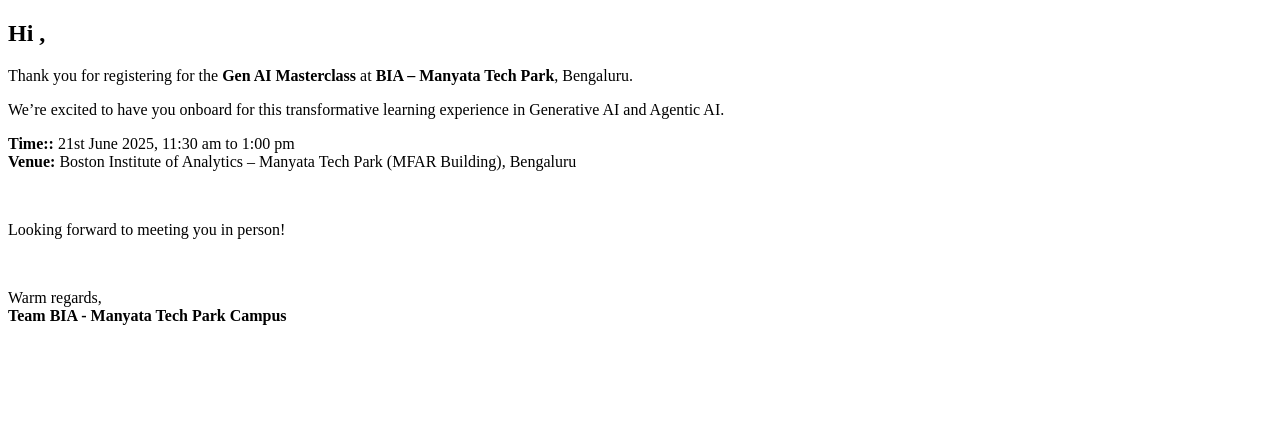
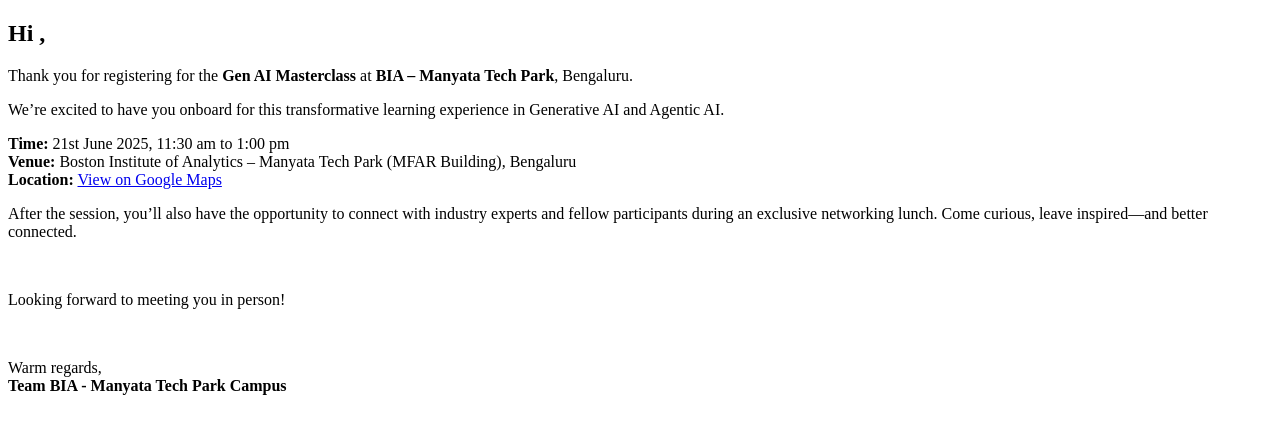
Before and after one commit to singhuthkarsh10/formTrigger, a Flask app: template templates/email_template.html in a window 1280 px wide. Shown: the top 434 px of the page. Run offline with Flask 3, Linux system fonts and the light colour scheme; the template is opened without the code that fills it, so the values that code supplies are empty.

Commit message:
Location Added

```diff
--- a/templates/email_template.html
+++ b/templates/email_template.html
@@ -11,11 +11,13 @@
 
   <p>We’re excited to have you onboard for this transformative learning experience in Generative AI and Agentic AI.</p>
 
+  <p>
+    <strong>Time:</strong> 21st June 2025, 11:30 am to 1:00 pm<br>
+    <strong>Venue:</strong> Boston Institute of Analytics – Manyata Tech Park (MFAR Building), Bengaluru<br>
+    <strong>Location:</strong> <a href="https://maps.app.goo.gl/X2zzc1FtRwE3hoQj6?g_st=aw" target="_blank">View on Google Maps</a>
+  </p>
 
-  <p>
-    <strong>Time::</strong> 21st June 2025, 11:30 am to 1:00 pm<br>
-    <strong>Venue:</strong> Boston Institute of Analytics – Manyata Tech Park (MFAR Building), Bengaluru
-  </p>
+  <p>After the session, you’ll also have the opportunity to connect with industry experts and fellow participants during an exclusive networking lunch. Come curious, leave inspired—and better connected.</p>
 
   <br>
   <p>Looking forward to meeting you in person!</p>
```
Also changed, not shown: 1 other file.
